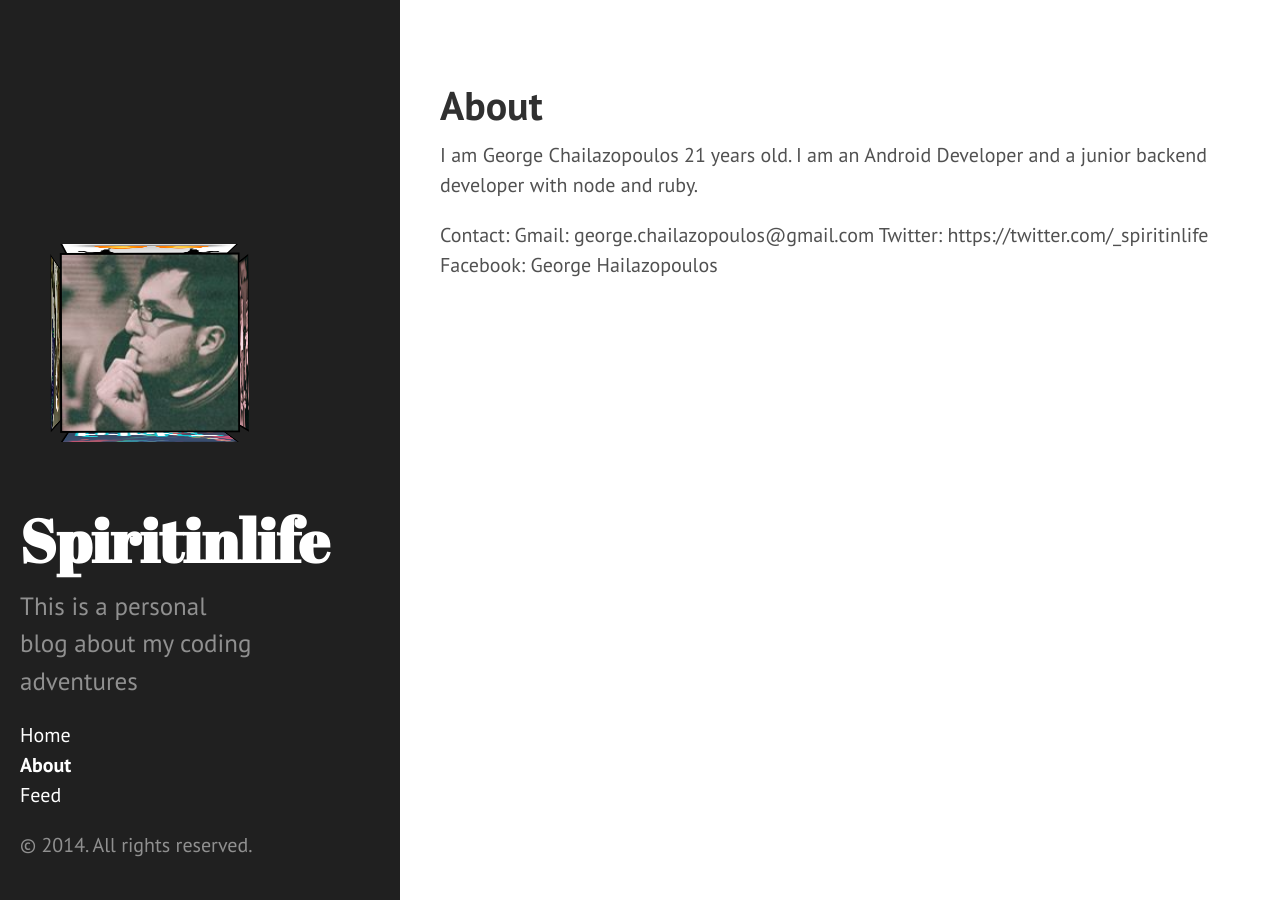
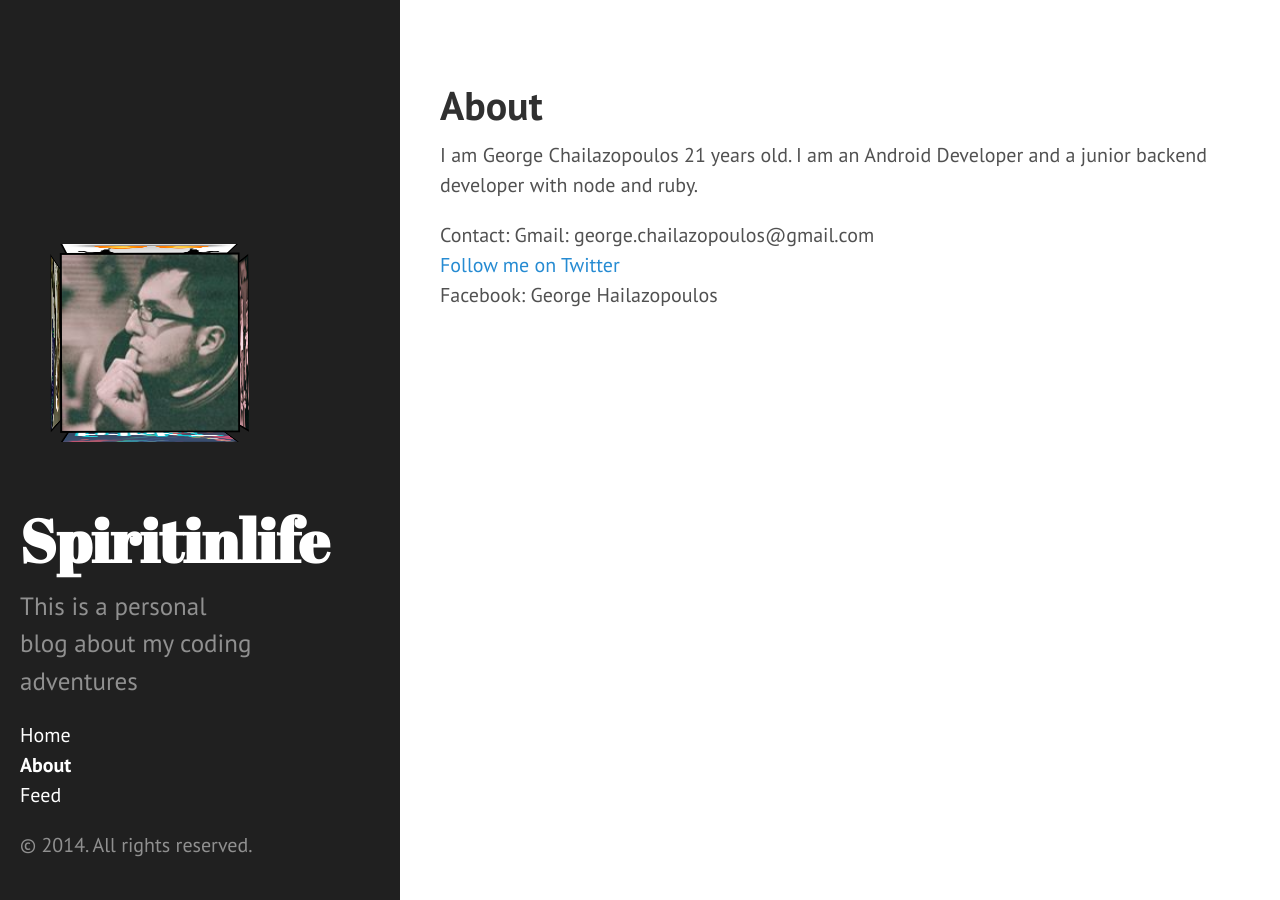
Before and after one commit to spiritinlife/spiritinlife.github.io, a Jekyll site: the page built from about.md, in a window 1280 px wide. Built offline with Jekyll 4.4.1, drawn with Linux system fonts in a browser that asks for light colours; Markdown is read by kramdown in place of the engine named in the settings.

Commit message:
New start

```diff
--- a/about.md
+++ b/about.md
@@ -7,6 +7,6 @@ I am George Chailazopoulos 21 years old.
 I am an Android Developer and a junior backend developer with node and ruby.
 
 Contact:
-Gmail: george.chailazopoulos@gmail.com
-Twitter: https://twitter.com/_spiritinlife
+Gmail: george.chailazopoulos@gmail.com <br>
+<a href="https://twitter.com/_spiritinlife">Follow me on Twitter</a><br>
 Facebook: George Hailazopoulos
```
